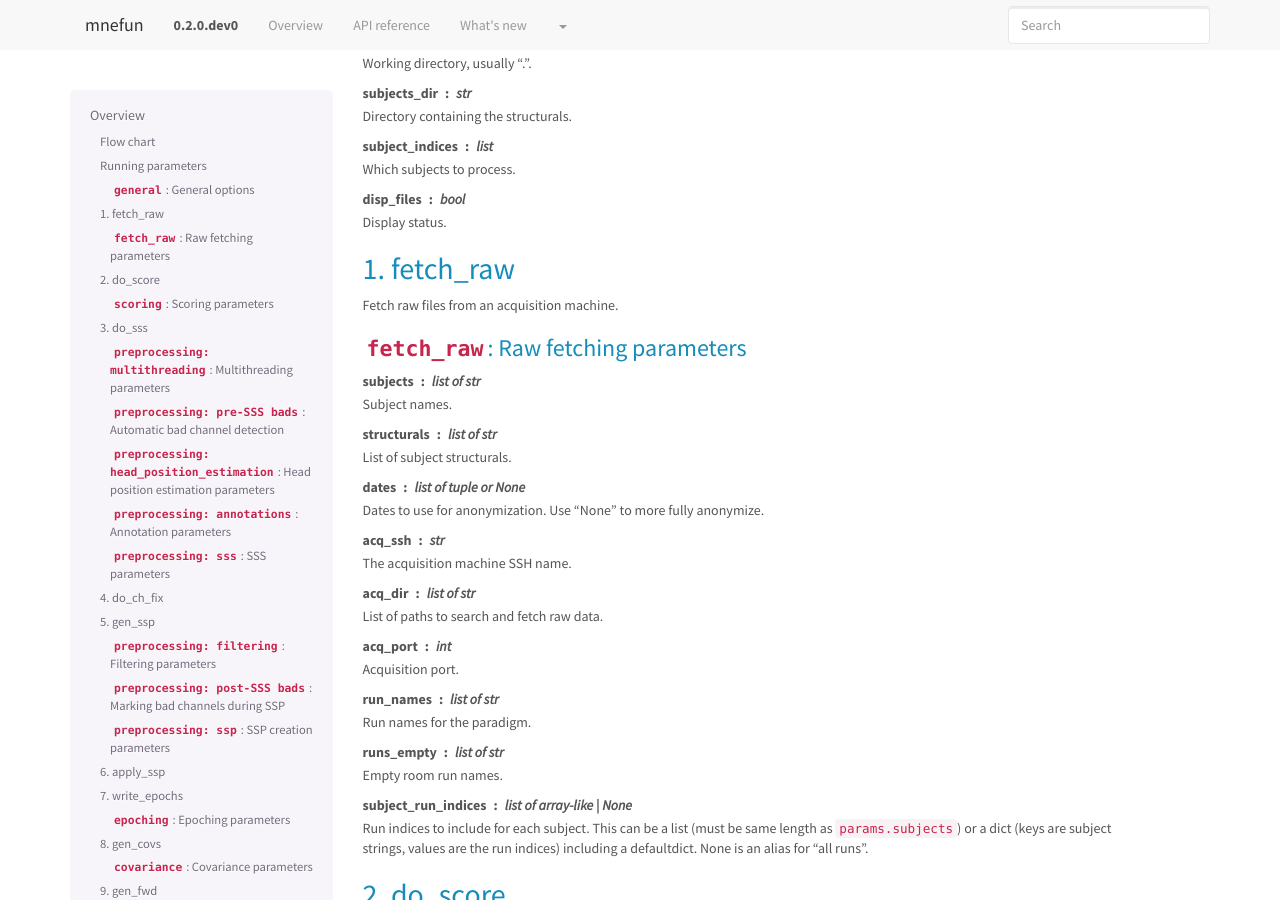
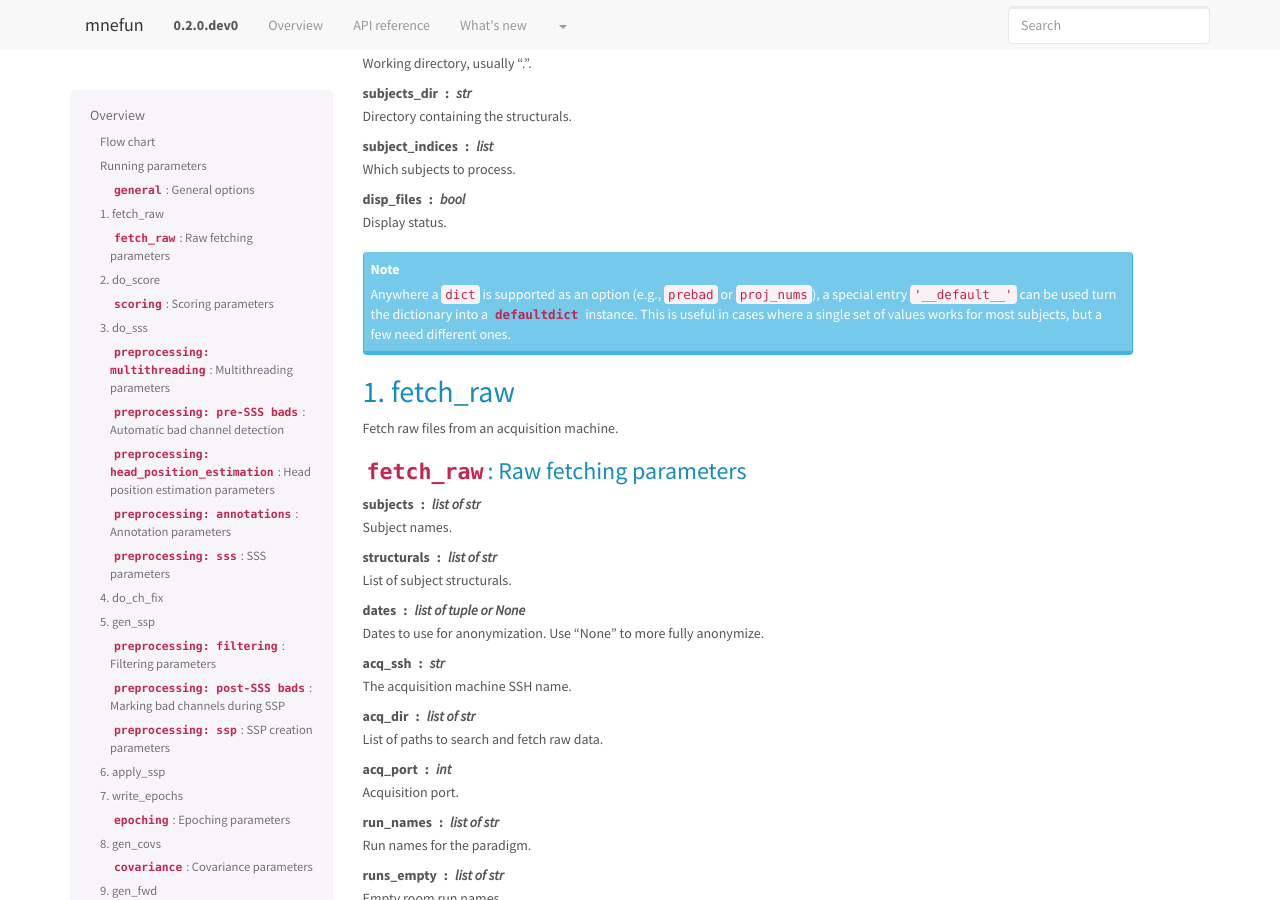
Before and after one commit to LABSN/mnefun, a Sphinx documentation site: the page built from doc/overview.rst, in a window 1280 px wide and 900 px high, scrolled down 1413 px. Built offline with Sphinx 7.4.7, drawn with Linux system fonts in a browser that asks for light colours; cross-references to code outside the pages are shown as plain code; some of the changed text lies outside the part shown.

Commit message:
FIX: Doc

```diff
--- a/doc/overview.rst
+++ b/doc/overview.rst
@@ -65,6 +65,12 @@ subject_indices : list
 disp_files : bool
     Display status.
 
+.. note:: Anywhere a ``dict`` is supported as an option (e.g.,
+          ``prebad`` or ``proj_nums``), a special entry ``'__default__'``
+          can be used turn the dictionary into a
+          :class:`~python:collections.defaultdict` instance.
+          This is useful in cases where a single set of values works for most
+          subjects, but a few need different ones.
 
 1. fetch_raw
 ------------
@@ -155,6 +161,8 @@ n_jobs_resample : int | str
 ``preprocessing: pre-SSS bads``: Automatic bad channel detection
 ~~~~~~~~~~~~~~~~~~~~~~~~~~~~~~~~~~~~~~~~~~~~~~~~~~~~~~~~~~~~~~~~
 
+prebad : dict
+    Dict with subject keys, with each value being the
 mf_autobad : bool
     Default False. If True use Maxwell-filtering-based automatic bad
     channel detection to mark bad channels *prior to SSS*.
```
Also changed, not shown: 1 other file.
